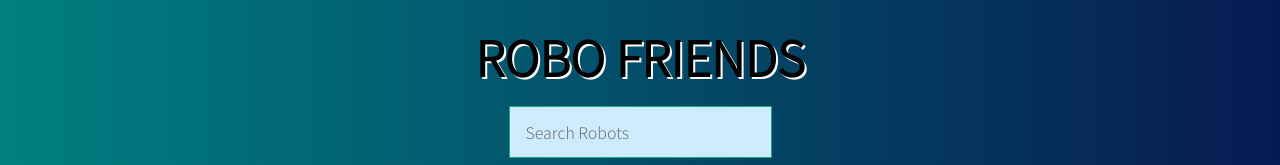
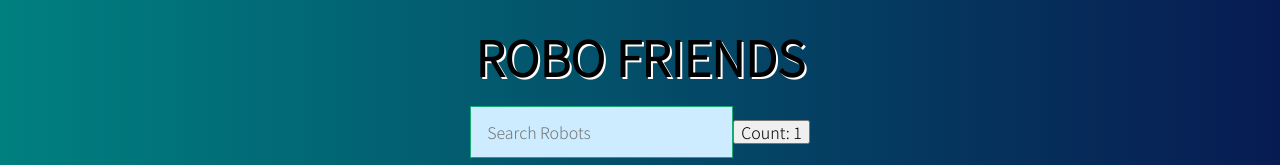
Before and after one commit to jamesv28/robo-friends, a React (Create React App) app: page / in a window 1280 px wide. Shown: the top 165 px of the page. Built offline with nearby package versions, Linux system fonts and the light colour scheme; no server answers.

Commit message:
working on performance optimization

```diff
--- /dev/null
+++ b/src/components/CounterButton/counter.button.jsx
@@ -0,0 +1,29 @@
+import React, { Component } from 'react'
+
+class CounterButton extends Component {
+    constructor() {
+        super();
+        this.state = {
+            counter: 1
+        }
+    }
+
+    shouldComponentUpdate(nextProps, nextState) {
+        if(this.state.counter !== nextState.counter) return true;
+        return false;
+    }
+
+    updateCount = () => {
+        this.setState(state => {
+            return {counter: this.state.counter + 1}
+        })
+    }
+
+    render() {
+        return (
+            <button color={this.props.color} onClick={this.updateCount} >Count: {this.state.counter} </button>
+        )
+    }
+}
+
+export default CounterButton;
--- a/src/components/Header/header.component.jsx
+++ b/src/components/Header/header.component.jsx
@@ -1,6 +1,15 @@
-import React from 'react';
+import React, { Component } from 'react'
+import CounterButton from '../CounterButton/counter.button';
 
-const Header = ({searchChange}) => (
+class Header extends Component {
+
+    // shouldComponentUpdate(nextProps, nextState) {
+    //     return false;
+    // }
+
+    render() {
+        const {searchChange} = this.props;
+        return (
             <header className="pa2 tc">
                 <h1 className="tc">
                     <strong className="f1" style={{textShadow: '2px 2px white'}}>ROBO FRIENDS</strong>
@@ -11,7 +20,10 @@ const Header = ({searchChange}) => (
                     type="search"
                     placeholder="Search Robots"
                 />
+                <CounterButton color={'red'} />
             </header>
         )
+    }
+}
 
 export default Header;
```
Lines whose indentation alone changed are shown as unchanged.
